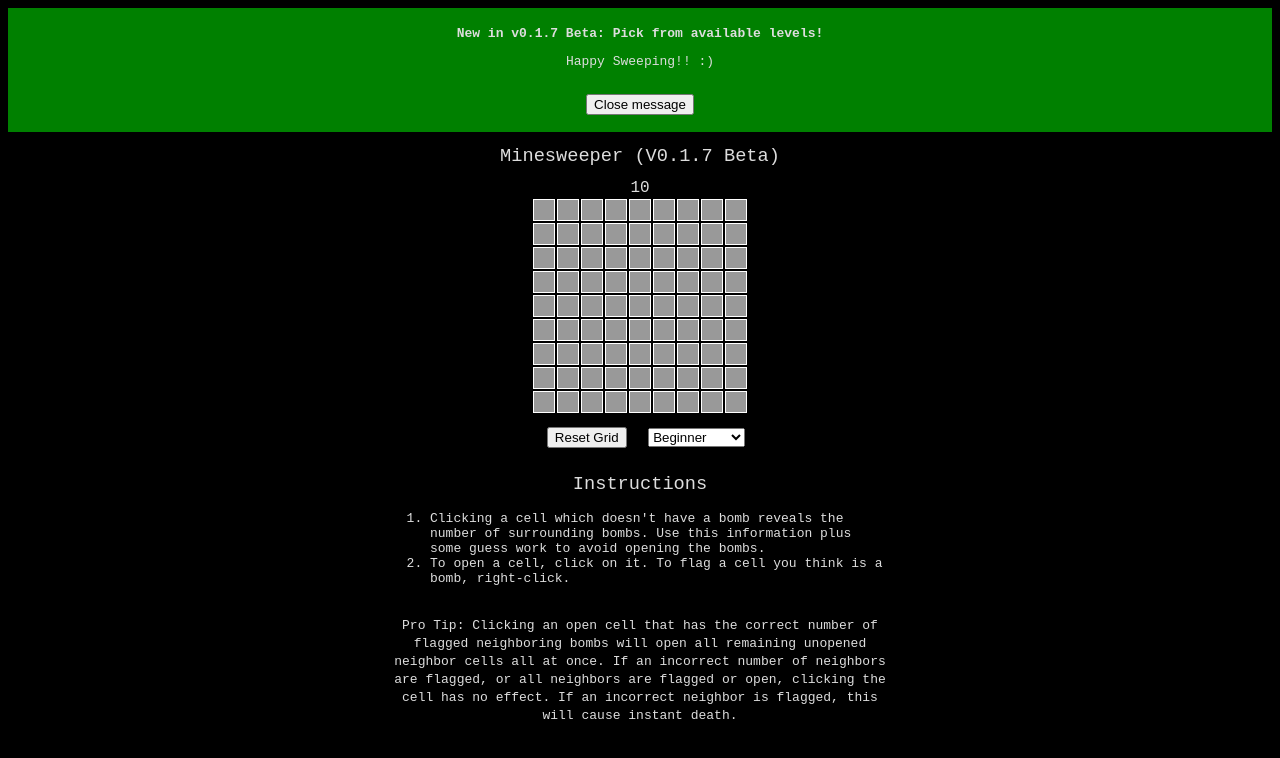
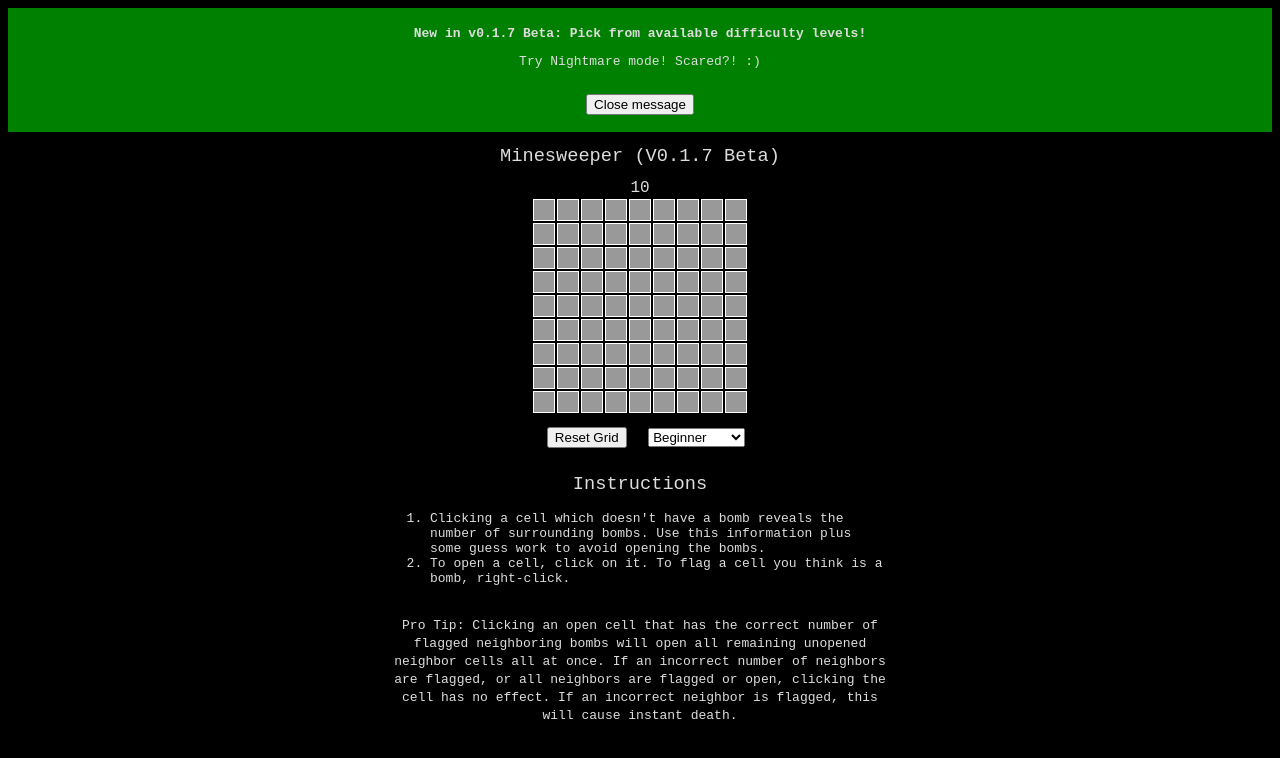
Before and after one commit to fullhacker/apps, a website with bundled scripts: page minesweeper/index.html in a window 1280 px wide. Built offline with nearby package versions, Linux system fonts and the light colour scheme.

Commit message:
#11: update announcements

```diff
--- a/minesweeper/index.html
+++ b/minesweeper/index.html
@@ -24,8 +24,8 @@
 </head>
 <body>
     <div id="announcement-wrapper">
-        <p class="announcement-action">New in v0.1.7 Beta: Pick from available levels!</p>
-        <p>Happy Sweeping!! :)</p>
+        <p class="announcement-action">New in v0.1.7 Beta: Pick from available difficulty levels!</p>
+        <p>Try Nightmare mode! Scared?! :)</p>
         <button onclick="hideAnnouncement()">Close message</button>
     </div>
     <h1>Minesweeper (V0.1.7 Beta)</h1>
```
